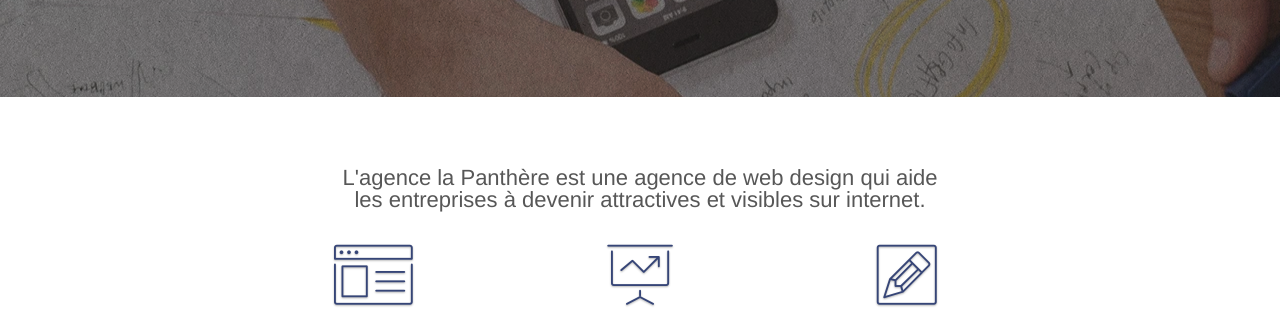
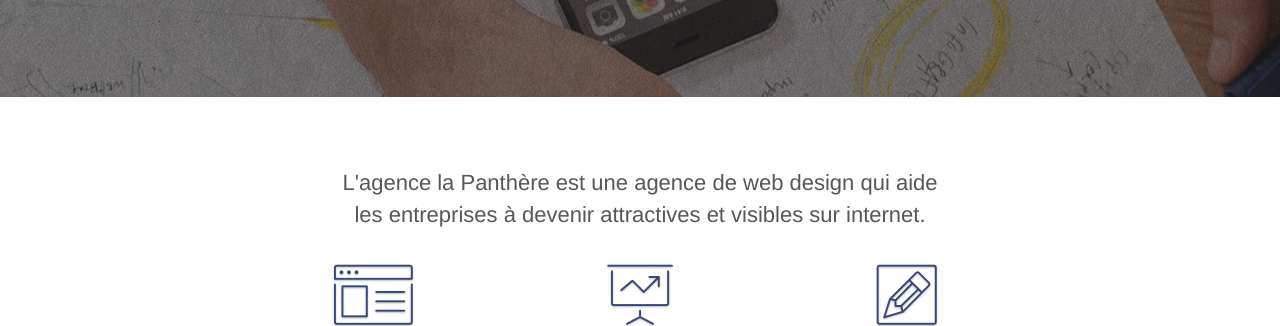
Before and after one commit to RKlott/new-lapanthere.github.io, a plain HTML site: page index.html in a window 1280 px wide. Shown: the part 435-761 px from the top of the page. Drawn offline with Linux system fonts and the light colour scheme.

Commit message:
Add files via upload

```diff
--- a/style.css
+++ b/style.css
@@ -769,6 +769,10 @@ h2 {
     font-size: 18px;
 }
 
+.col-sm-12 h2{
+    line-height: 32px;
+}
+
 .col-sm-12 h6{
     font-size: 16px;
     margin-bottom: 15px;
```
